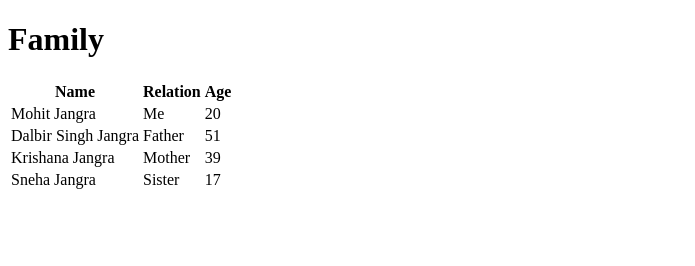
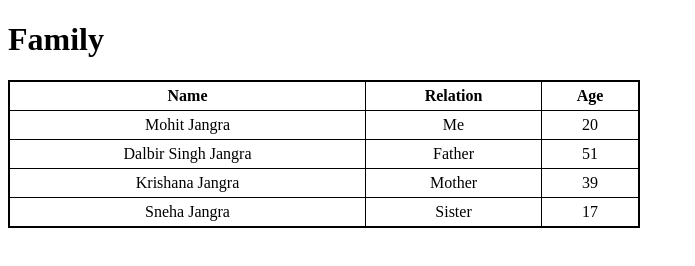
Before and after one commit to coolmj999/Web-App-Development, a plain HTML site: page table.html in a window 1280 px wide. Shown: the whole page, without its empty margins (0-695 px from the left). Drawn offline with Linux system fonts and the light colour scheme.

Commit message:
applied style to table.html

```diff
--- a/table.html
+++ b/table.html
@@ -3,10 +3,23 @@
   <head>
     <meta charset="utf-8">
     <title>My Web Page!</title>
+    <style media="screen">
+      table{
+        border: 2px solid black;
+        border-collapse: collapse;
+        width:50%;
+      }
+      th, td {
+        border: 1px solid black;
+        padding: 5px;
+        text-align: center;
+      }
+    </style>
+    <!same styling can be applied to multiple tag at once like this>
   </head>
   <body>
     <h1>Family</h1>
-    <table>
+    <table
       <tr>
         <th>Name</th>
         <th>Relation</th>
```
